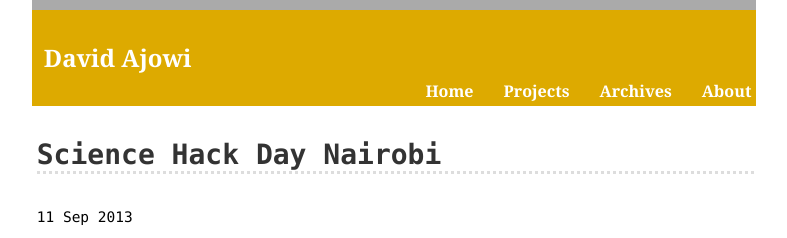
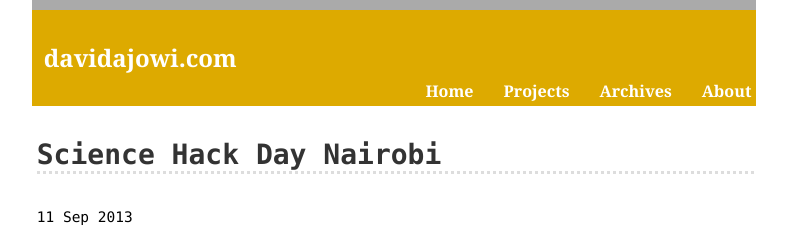
Before and after one commit to ajowi/ajowi.github.io, a Jekyll site: the page built from index.html, in a window 1280 px wide and 900 px high. Shown: the top 238 px of the window, without its empty margins (246-1033 px from the left). Built offline with Jekyll 4.4.1, drawn with Linux system fonts in a browser that asks for light colours; Markdown is read by kramdown in place of the engine named in the settings.

Commit message:
Update _config.yml

```diff
--- a/_config.yml
+++ b/_config.yml
@@ -1,4 +1,4 @@
-name: David Ajowi
+name: davidajowi.com
 markdown: rdiscount
 pygments: true
 permalink: /posts/:title.html
```
